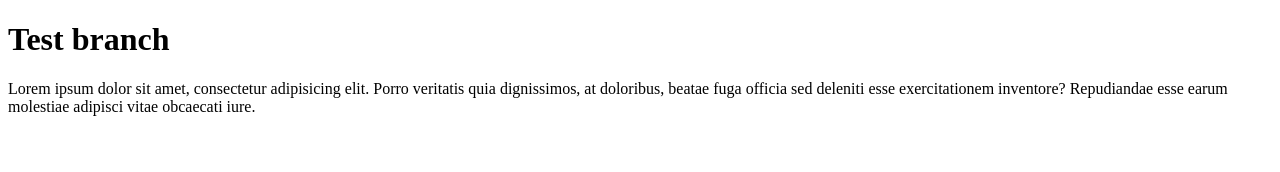
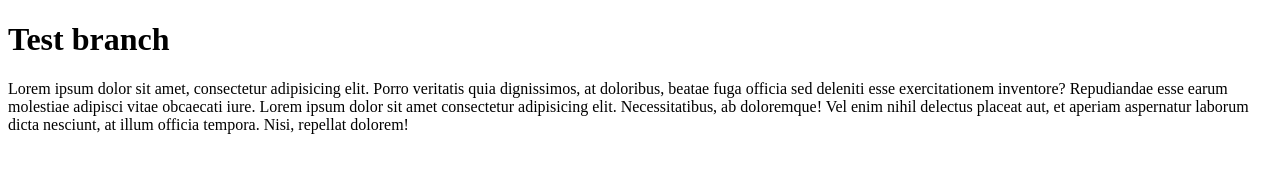
Before and after one commit to wildnano/branch, a plain HTML site: page index.html in a window 1280 px wide. Drawn offline with Linux system fonts and the light colour scheme.

Commit message:
lorem homepage

```diff
--- a/index.html
+++ b/index.html
@@ -9,7 +9,8 @@
 
 <body>
     <h1>Test branch</h1>
-    Lorem ipsum dolor sit amet, consectetur adipisicing elit. Porro veritatis quia dignissimos, at doloribus, beatae fuga officia sed deleniti esse exercitationem inventore? Repudiandae esse earum molestiae adipisci vitae obcaecati iure.
+    Lorem ipsum dolor sit amet, consectetur adipisicing elit. Porro veritatis quia dignissimos, at doloribus, beatae fuga officia sed deleniti esse exercitationem inventore? Repudiandae esse earum molestiae adipisci vitae obcaecati iure. Lorem ipsum dolor
+    sit amet consectetur adipisicing elit. Necessitatibus, ab doloremque! Vel enim nihil delectus placeat aut, et aperiam aspernatur laborum dicta nesciunt, at illum officia tempora. Nisi, repellat dolorem!
 </body>
 
 </html>
```
